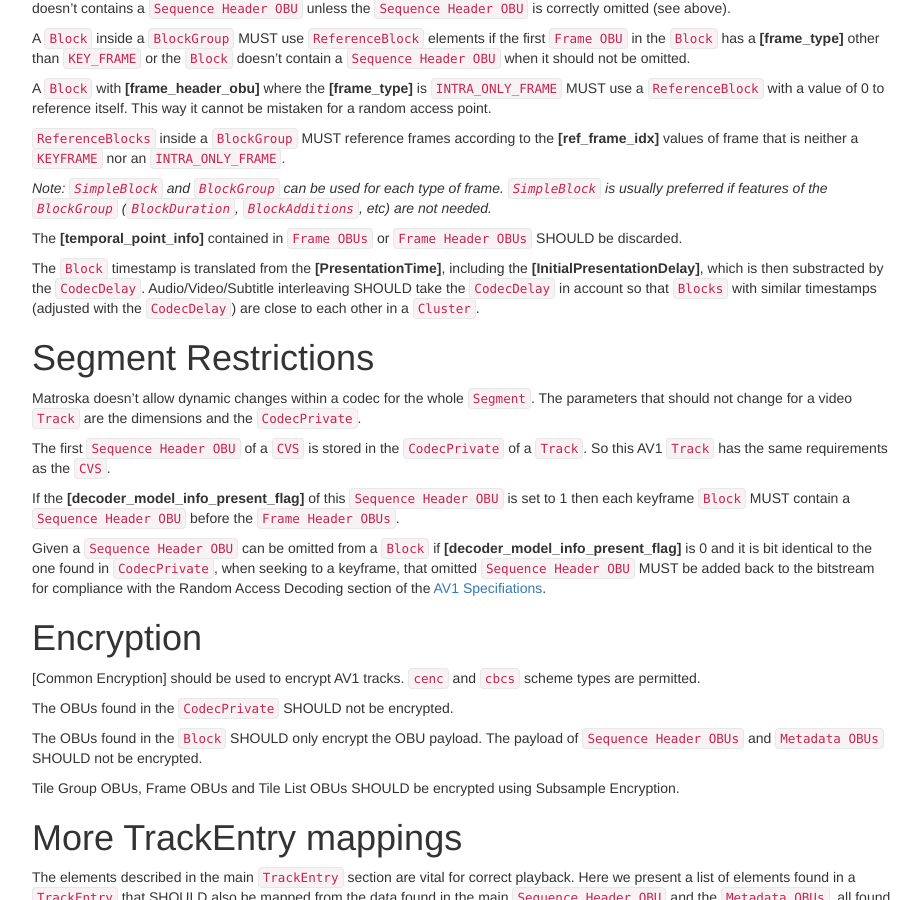
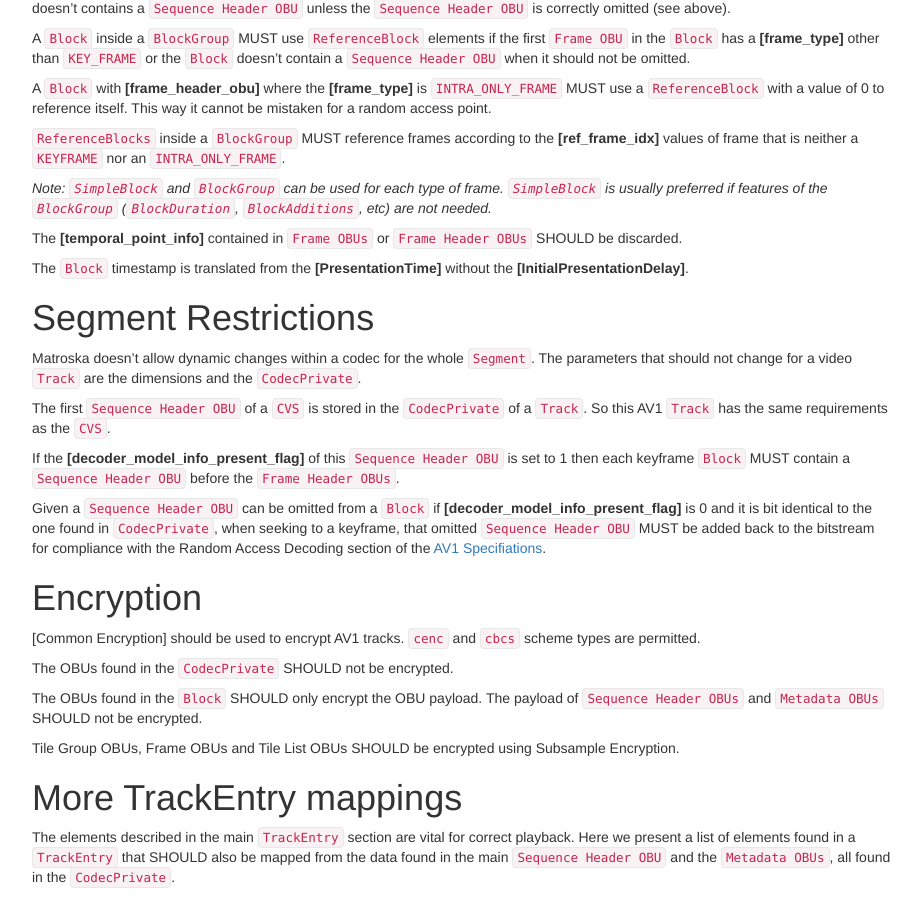
Before and after one commit to ietf-wg-cellar/matroska-specification, a Jekyll site: the page built from codec/av1.md, in a window 1280 px wide and 900 px high, scrolled down 2491 px. Shown: the whole window, without its empty margins (273-1194 px from the left). Built offline with Jekyll 4.4.1, drawn with Linux system fonts in a browser that asks for light colours; our own code applies the rules of GitHub Pages for plain Markdown files.

Commit message:
av1: the timestamps are based on PresentationTime and don't include the internal InitialPresentationDelay

```diff
--- a/codec/av1.md
+++ b/codec/av1.md
@@ -101,7 +101,7 @@ A `Block` with __[frame_header_obu]__ where the __[frame_type]__  is `INTRA_ONLY
 
 The __[temporal_point_info]__ contained in  `Frame OBUs` or `Frame Header OBUs` SHOULD be discarded.
 
-The `Block` timestamp is translated from the __[PresentationTime]__, including the __[InitialPresentationDelay]__, which is then substracted by the `CodecDelay`. Audio/Video/Subtitle interleaving SHOULD take the `CodecDelay` in account so that `Blocks` with similar timestamps (adjusted with the `CodecDelay`) are close to each other in a `Cluster`.
+The `Block` timestamp is translated from the __[PresentationTime]__ without the __[InitialPresentationDelay]__.
 
 
 # Segment Restrictions
```
